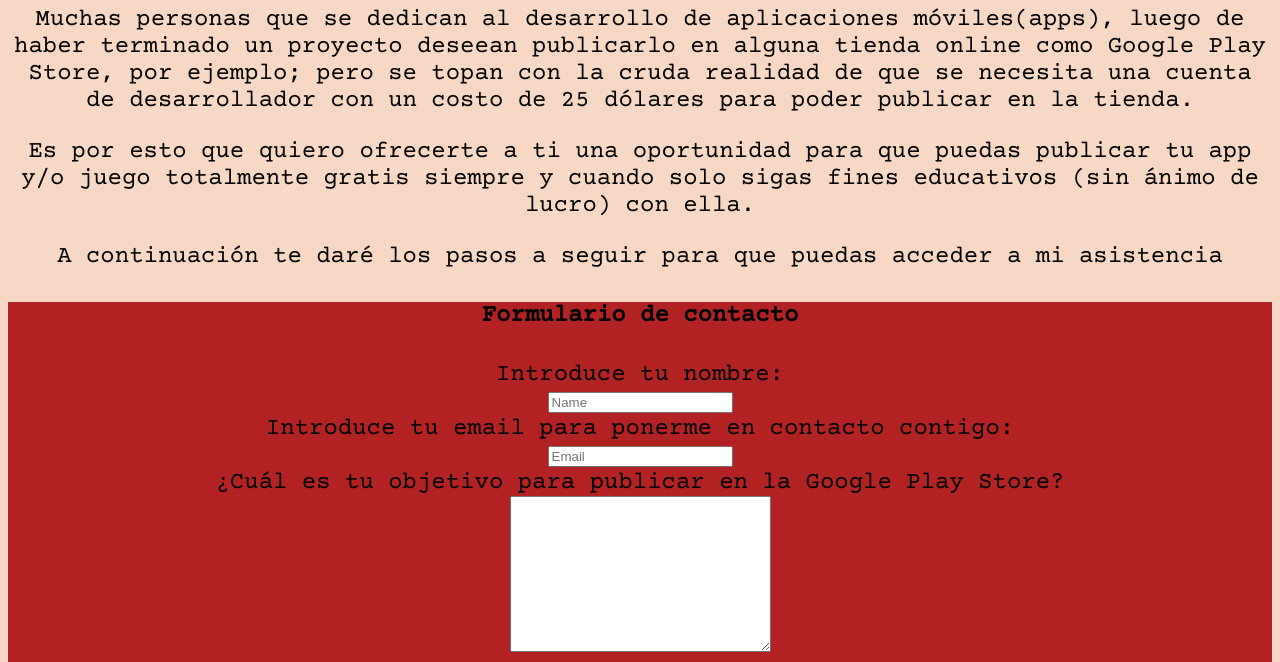
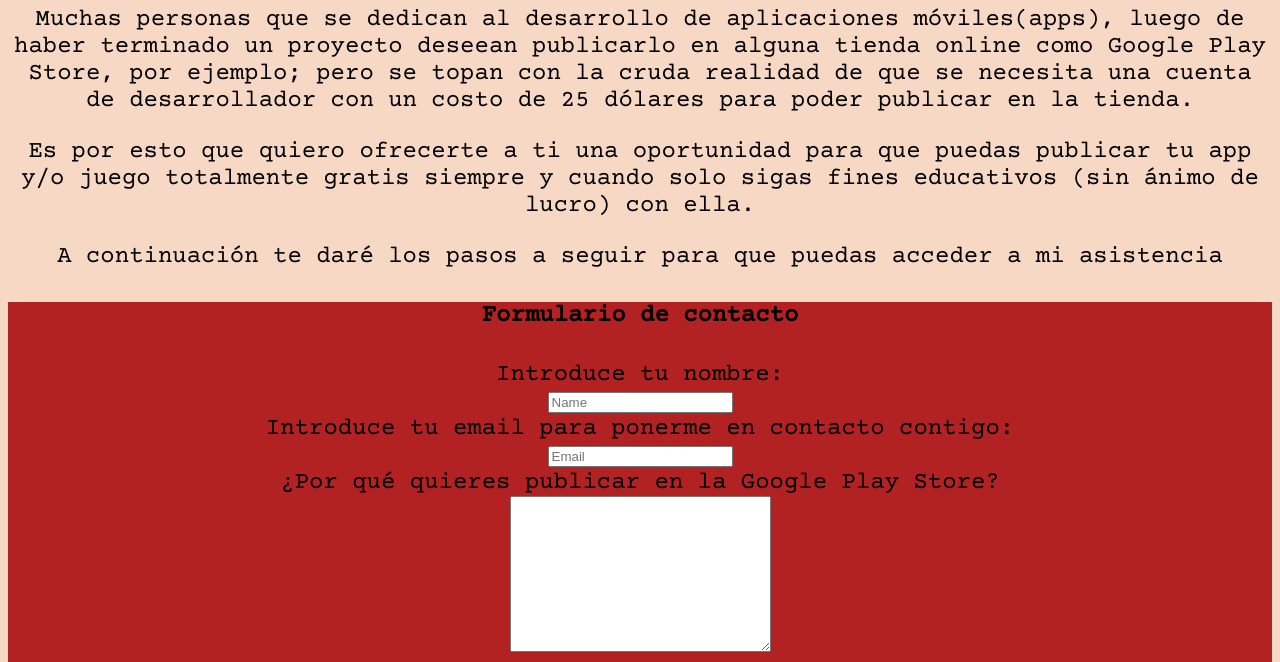
Before and after one commit to JeffryCoder/blog, a plain HTML site: page index.html in a window 1280 px wide. Shown: the part 282-944 px from the top of the page. Drawn offline with nearby package versions, Linux system fonts and the light colour scheme.

Commit message:
mejorando pregunta del textarea

```diff
--- a/index.html
+++ b/index.html
@@ -42,7 +42,7 @@
 
 
                     <label for="message">
-                        ¿Cuál es tu objetivo para publicar en la Google Play Store?
+                        ¿Por qué quieres publicar en la Google Play Store?
                         <br>
                         <textarea name="message" id="message" cols="30" rows="10"></textarea>
                     </label>
```
